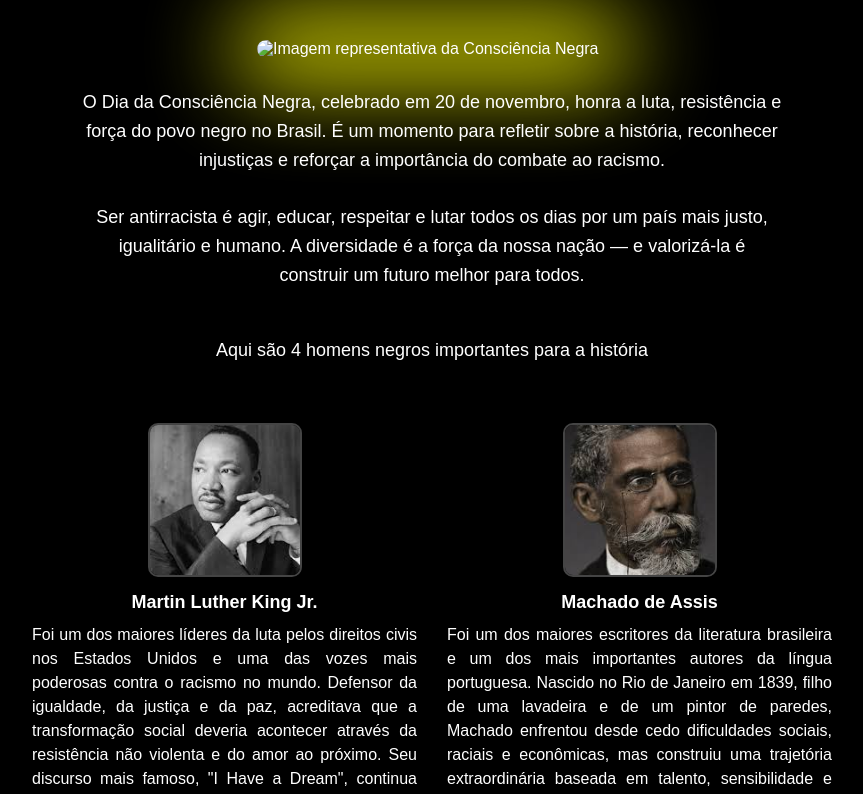
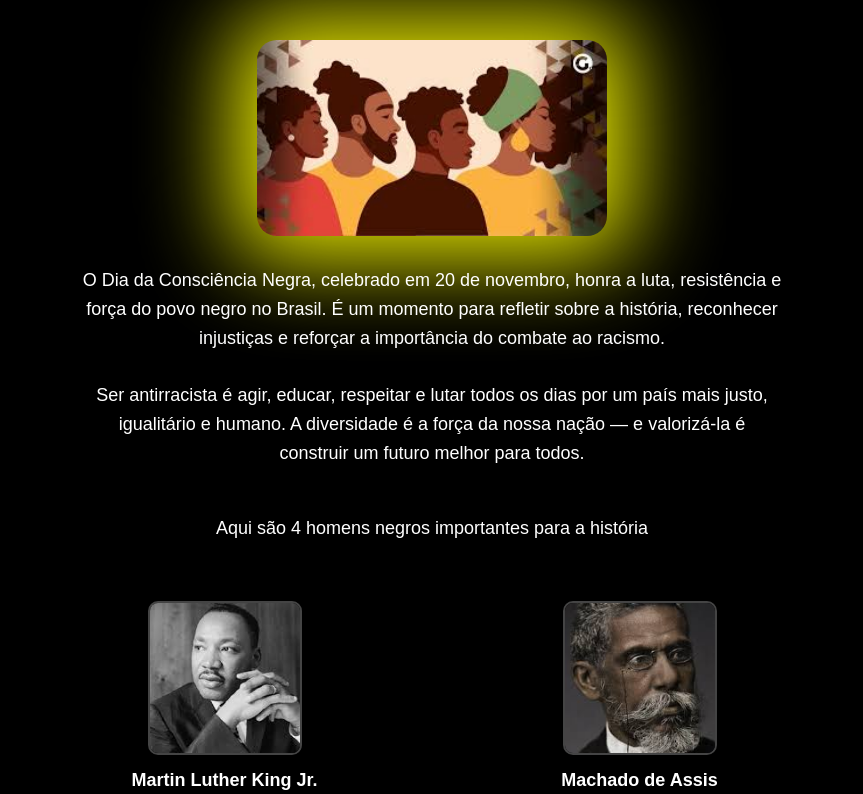
Before and after one commit to XANDEsdpkodskksa09099/site-ale-consienciaNegra-01, a plain HTML site: page index.html in a window 1280 px wide. Shown: the top 794 px of the page, without its empty margins (208-1071 px from the left). Drawn offline with Linux system fonts and the light colour scheme.

```diff
--- a/index.html
+++ b/index.html
@@ -415,7 +415,7 @@
 <body>
   <!-- From Uiverse.io by Nawsome -->
   <div class="card">
-    <img src="images.jpg" alt="Imagem representativa da Consciência Negra">
+    <img src="imagen.jpg" alt="Imagem representativa da Consciência Negra">
     <div class="hover-text">
       ANTI-RACISMO SEMPRE<br>
       Dia da Consciência Negra
```
